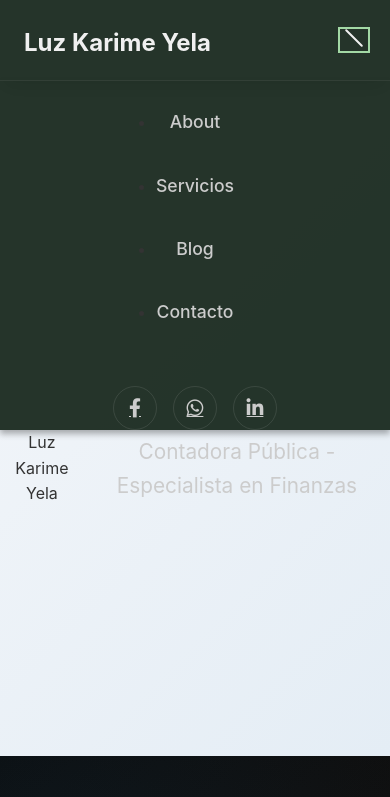
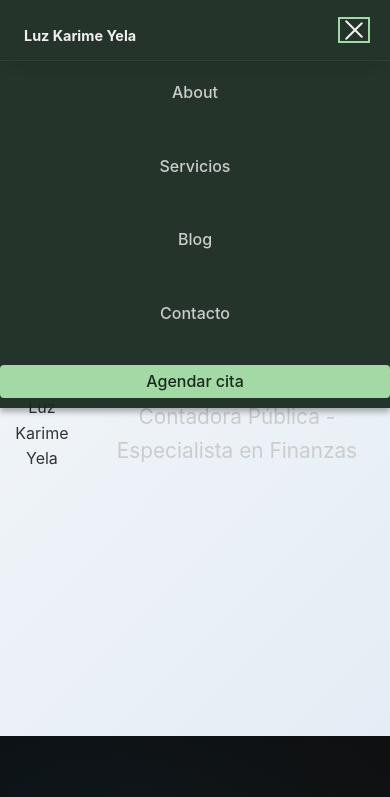
Before and after one commit to LKYELA/PortafolioContabilidad, a plain HTML site: page index.html in a window 390 px wide. Both pictures are taken after a click on the button 354 px from the left and 40 px from the top of the page. Shown: the top 797 px of the page. Drawn offline with Linux system fonts and the light colour scheme.

Commit message:
Solucionado problema de header con botones de redes sociales

```diff
--- a/components/header.js
+++ b/components/header.js
@@ -41,19 +41,6 @@ document.addEventListener('DOMContentLoaded', function() {
      }
    });
 
-   // Add social icons to mobile menu when opened (optional enhancement)
-   // This creates a duplicate set of social icons in the mobile menu
-   const socialIconsDesktop = document.querySelector('.social-icons');
-   if (socialIconsDesktop && menu) {
-     // Only add if not already present to avoid duplicates on resize
-     if (!menu.querySelector('.social-icons-mobile')) {
-       const socialIconsMobile = socialIconsDesktop.cloneNode(true);
-       socialIconsMobile.classList.add('social-icons-mobile');
-       socialIconsMobile.classList.remove('social-icons');
-       menu.appendChild(socialIconsMobile);
-     }
-   }
-
    // Services section animations
    const serviceCards = document.querySelectorAll('.service-card');
    const servicesSection = document.querySelector('.services');
--- a/index.html
+++ b/index.html
@@ -26,21 +26,13 @@
       <li><a href="#services">Servicios</a></li>
       <li><a href="#blog">Blog</a></li>
       <li><a href="#contact">Contacto</a></li>
+      <li><a href="#contact" class="cta-nav">Agendar cita</a></li>
     </ul>
   </nav>
-        <div class="header-actions">
-          <a href="#contact" class="cta-button">Agendar cita</a>
   <div class="social-icons">
-            <a href="#" class="social-icon" aria-label="Facebook"
-              ><i class="fab fa-facebook-f"></i
-            ></a>
-            <a href="#" class="social-icon" aria-label="WhatsApp"
-              ><i class="fab fa-whatsapp"></i
-            ></a>
-            <a href="#" class="social-icon" aria-label="LinkedIn"
-              ><i class="fab fa-linkedin-in"></i
-            ></a>
-          </div>
+    <a href="#" class="social-icon" aria-label="Facebook"><i class="fab fa-facebook-f"></i></a>
+    <a href="#" class="social-icon" aria-label="WhatsApp"><i class="fab fa-whatsapp"></i></a>
+    <a href="#" class="social-icon" aria-label="LinkedIn"><i class="fab fa-linkedin-in"></i></a>
   </div>
   <button
     class="menu-toggle"
@@ -48,6 +40,8 @@
     aria-controls="primary-menu"
     aria-expanded="false"
   >
+    <span class="hamburger"></span>
+    <span class="hamburger"></span>
     <span class="hamburger"></span>
   </button>
 </div>
--- a/style.css
+++ b/style.css
@@ -43,150 +43,103 @@ header {
   border-bottom: 1px solid var(--border-light);
 }
 
-/* Flex container for logo, nav, actions */
+/* Header styles - Single row on desktop */
+/* Container keeps items in one row with proper spacing */
 header .container {
   display: flex;
   align-items: center;
   justify-content: space-between;
-  height: 80px;
+  flex-wrap: nowrap;
+  min-height: 55px;
 }
 
 /* Logo */
 .logo a {
-  font-size: 1.5rem;
+  font-size: clamp(1rem, 2vw, 1.3rem);
   font-weight: 700;
   color: var(--text-light);
   text-decoration: none;
-  position: relative;
-  transition: color 0.3s ease;
+  white-space: nowrap;
 }
 
-.logo a:hover {
+/* Navigation as flex row */
+.menu {
+  display: flex;
+  align-items: center;
+  flex-shrink: 1;
+  min-width: 0;
+  gap: 0.6rem;
+  list-style: none;
+  margin: 0;
+  padding: 0;
+}
+
+.menu ul {
+  display: flex;
+  align-items: center;
+  gap: 0.6rem;
+  list-style: none;
+  margin: 0;
+  padding: 0;
+}
+
+/* Navigation links */
+.menu li a {
+  font-size: 0.8rem;
+  font-weight: 500;
+  color: var(--text-gray);
+  text-decoration: none;
+  padding: 0.2rem 0.1rem;
+  transition: color 0.3s ease;
+  white-space: nowrap;
+  flex-shrink: 0;
+}
+
+.menu li a:hover {
   color: var(--accent-green);
 }
 
-.logo a::after {
-  content: "";
-  position: absolute;
-  bottom: -5px;
-  left: 0;
-  width: 0;
-  height: 2px;
+/* CTA button in navigation */
+.cta-nav {
   background: var(--accent-green);
-  transition: width 0.3s ease;
+  color: var(--header-bg) !important;
+  padding: clamp(0.25rem, 0.6vw, 0.35rem) clamp(0.5rem, 1vw, 0.7rem) !important;
+  border-radius: 4px;
+  font-weight: 600;
+  font-size: clamp(0.75rem, 1vw, 0.82rem);
 }
 
-.logo a:hover::after {
-  width: 100%;
+.cta-nav:hover {
+  background: var(--accent-green-dark);
 }
 
-/* Navigation */
-.menu {
-  display: flex;
-  gap: 2.5rem;
-  list-style: none;
-  flex-grow: 1;
-  justify-content: center;
-}
-
-.menu li {
-  position: relative;
-}
-
-.menu li a {
-  font-size: 1rem;
-  font-weight: 500;
-  color: var(--text-gray);
-  text-decoration: none;
-  transition: color 0.3s ease;
-  padding: 0.5rem 0;
-  display: block;
-  position: relative;
-}
-
-.menu li a:hover {
-  color: var(--text-light);
-}
-
-.menu li a::after {
-  content: "";
-  position: absolute;
-  bottom: 0;
-  left: 0;
-  width: 0;
-  height: 2px;
-  background: var(--accent-green);
-  transition: width 0.3s ease;
-}
-
-.menu li a:hover::after {
-  width: 100%;
-}
-
-/* Active link style */
-.menu li.active a,
-.menu li.active a:hover {
-  color: var(--text-light);
-}
-
-.menu li.active a::after,
-.menu li.active a:hover::after {
-  width: 100%;
-}
-
-/* Header actions (CTA + socials) */
-.header-actions {
+/* Social Icons - inline on desktop */
+.social-icons {
   display: flex;
   align-items: center;
-  gap: 1rem;
-}
-
-/* CTA Button */
-.cta-button {
-  display: inline-block;
-  background: var(--accent-green);
-  color: var(--header-bg);
-  padding: 0.6rem 1.2rem;
-  border-radius: 4px;
-  text-decoration: none;
-  font-weight: 600;
-  transition: all 0.3s ease;
-  border: none;
-  cursor: pointer;
-}
-
-.cta-button:hover {
-  background: var(--accent-green-dark);
-  transform: translateY(-2px);
-  box-shadow: 0 4px 8px rgba(0, 0, 0, 0.2);
-}
-
-/* Social Icons */
-.social-icons {
-  display: flex;
-  gap: 0.75rem;
+  gap: 0.4rem;
+  flex-shrink: 0;
 }
 
 .social-icon {
   display: flex;
   align-items: center;
   justify-content: center;
-  width: 40px;
-  height: 40px;
+  width: 26px;
+  height: 26px;
   color: var(--text-gray);
   background: transparent;
   border: 1px solid var(--border-light);
   border-radius: 50%;
-  font-size: 1.1rem;
+  font-size: 0.8rem;
   transition: all 0.3s ease;
+  flex-shrink: 0;
 }
 
 .social-icon:hover {
   color: var(--header-bg);
   background: var(--accent-green);
-  transform: translateY(-3px);
   border-color: var(--accent-green);
-  box-shadow: 0 4px 8px rgba(0, 0, 0, 0.2);
 }
 
 /* Menu Toggle (Hamburger) */
@@ -211,32 +164,36 @@ header .container {
 }
 
 /* Active state for hamburger (when menu open) */
-.menu-toggle.active .hamburger:nth-child(1) {
-  transform: translateY(6px) rotate(45deg);
+.menu-toggle.active .hamburger:nth-of-type(1) {
+  transform: translateY(7px) rotate(45deg);
 }
-.menu-toggle.active .hamburger:nth-child(2) {
+.menu-toggle.active .hamburger:nth-of-type(2) {
   opacity: 0;
 }
-.menu-toggle.active .hamburger:nth-child(3) {
-  transform: translateY(-6px) rotate(-45deg);
+.menu-toggle.active .hamburger:nth-of-type(3) {
+  transform: translateY(-7px) rotate(-45deg);
+}
+
+/* Tablet styles - prevent overflow before mobile */
+@media (max-width: 1024px) {
+  .menu {
+    gap: clamp(0.8rem, 1.5vw, 1rem);
+  }
+
+  .menu li a {
+    font-size: clamp(0.8rem, 1.2vw, 0.9rem);
+  }
 }
 
 /* Mobile styles */
-@media (max-width: 992px) {
-  /* Adjust spacing on larger tablets */
-  .menu {
-    gap: 1.5rem;
+@media (max-width: 768px) {
+  header .container {
+    min-height: 60px;
   }
 
-  .menu li a {
-    font-size: 0.9rem;
-  }
-}
-
-@media (max-width: 768px) {
   .menu {
     position: fixed;
-    top: 80px;
+    top: 60px;
     left: 0;
     width: 100%;
     background: var(--header-bg-transparent);
@@ -253,12 +210,17 @@ header .container {
   }
 
   .menu.active {
-    max-height: 400px; /* enough for menu items */
+    max-height: 500px;
     transition: max-height 0.5s ease-in;
   }
 
+  .menu ul {
+    flex-direction: column;
+    width: 100%;
+  }
+
   .menu li {
-    margin: 1.2rem 0;
+    margin: 0.6rem 0;
     width: 100%;
     text-align: center;
   }
@@ -266,33 +228,27 @@ header .container {
   .menu li a {
     width: 100%;
     display: block;
-    padding: 0.5rem 0;
+    padding: 0.6rem 0;
     font-size: 1.1rem;
   }
 
-  /* Hide header actions on mobile */
-  .header-actions {
+.social-icons {
      display: none;
    }
 
    .menu-toggle {
      display: flex;
    }
-
-  /* Optional: show social icons inside mobile menu at bottom */
-  .menu .social-icons-mobile {
-    display: flex;
-    justify-content: center;
-    gap: 1rem;
-    margin-top: 2rem;
-    width: 100%;
-    padding: 0 1rem;
  }
 
-  .menu .social-icon {
-    width: 44px;
-    height: 44px;
-    font-size: 1.2rem;
+/* Small mobile - very narrow screens */
+@media (max-width: 480px) {
+  .logo a {
+    font-size: clamp(0.9rem, 2.5vw, 1.1rem);
+  }
+
+  .menu li a {
+    font-size: 1rem;
   }
 }
 
@@ -303,7 +259,7 @@ header .container {
   align-items: center;
   justify-content: center;
   text-align: center;
-  padding-top: 100px; /* offset for fixed header */
+  padding-top: clamp(70px, 15vw, 100px);
   background: linear-gradient(135deg, #f5f7fa 0%, #e4edf5 100%);
 }
 
```
Lines whose indentation alone changed are shown as unchanged.
